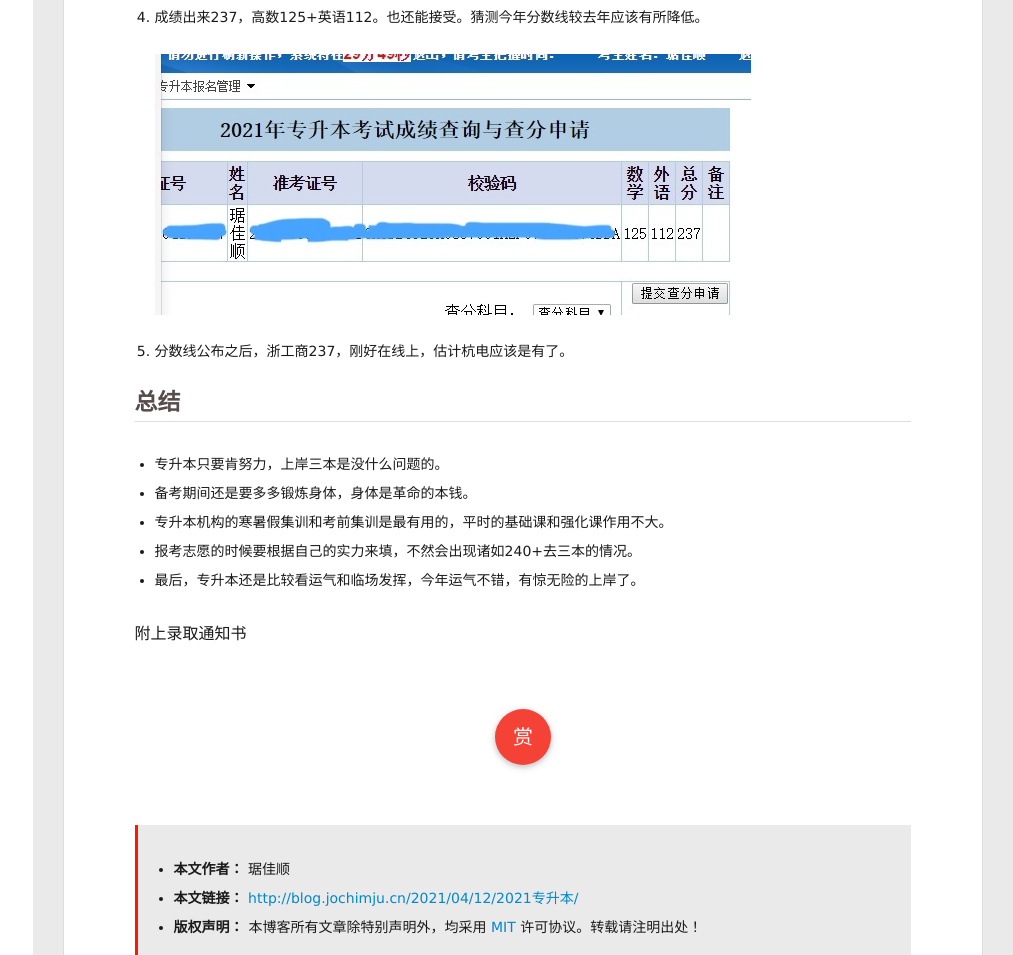
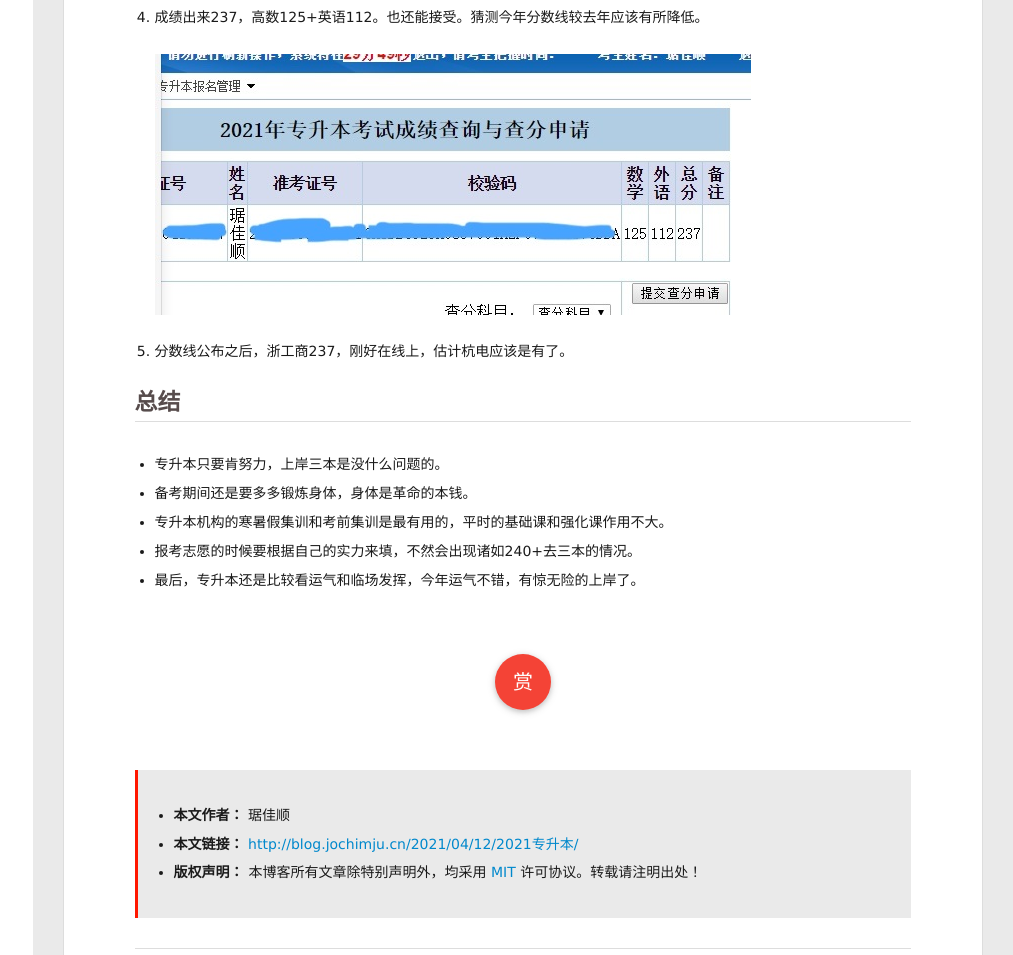
Before and after one commit to jochimju/jochimju.github.io, a plain HTML site: page 2021/04/12/2021专升本/index.html in a window 1280 px wide and 2400 px high. Shown: the part 1445-2400 px from the top of the page, without its empty margins (267-1280 px from the left). Drawn offline with Linux system fonts and the light colour scheme; some packages are replaced by stand-ins of ours; no server answers; a script that the page names is missing.

Commit message:
Site updated: 2021-10-13 14:46:19

```diff
--- a/2021/04/12/2021专升本/index.html
+++ b/2021/04/12/2021专升本/index.html
@@ -286,7 +286,6 @@
 <li>报考志愿的时候要根据自己的实力来填，不然会出现诸如240+去三本的情况。</li>
 <li>最后，专升本还是比较看运气和临场发挥，今年运气不错，有惊无险的上岸了。</li>
 </ul>
-<p>附上录取通知书</p>
 
 
 
```
